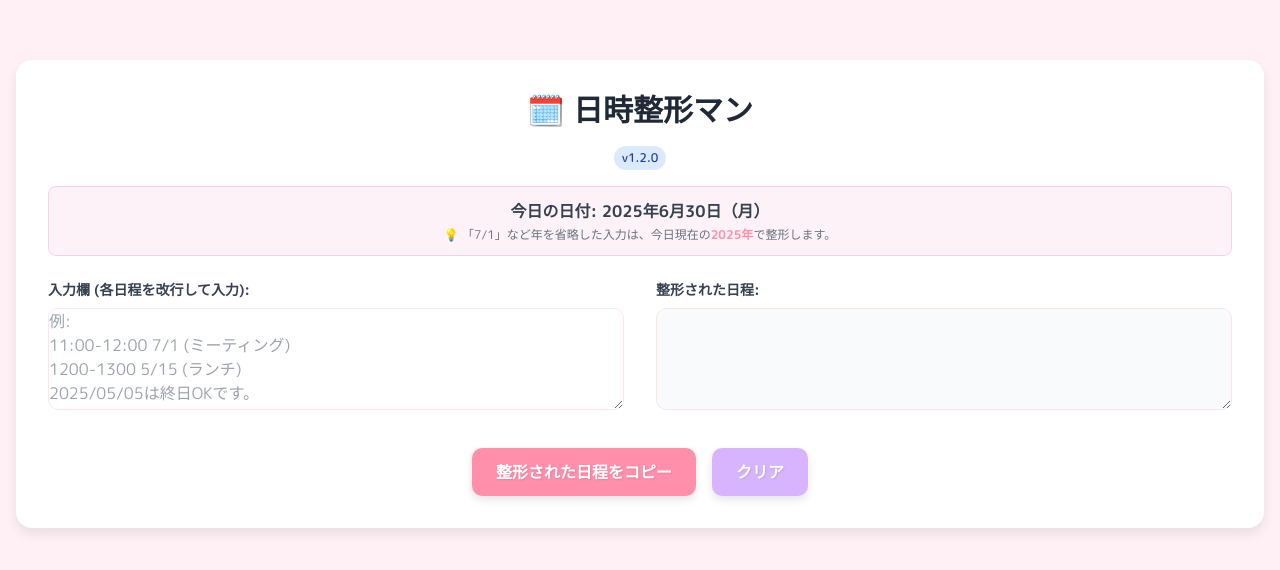
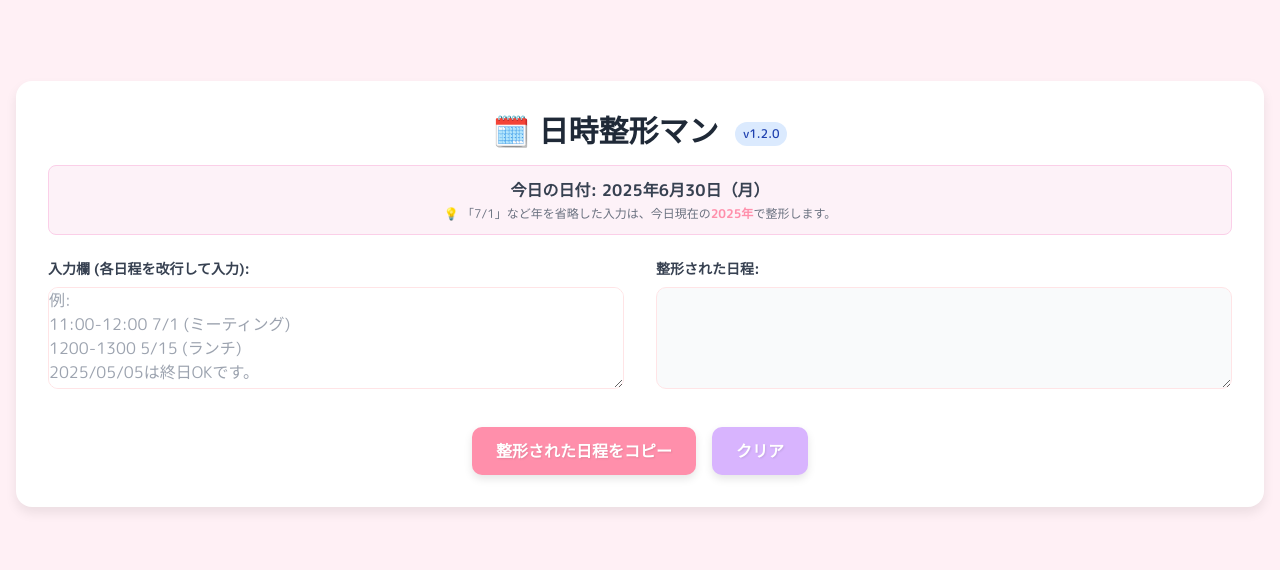
Before and after one commit to takeshiogata/datetimeparser, a plain HTML site: page index.html in a window 1280 px wide. Shown: the part 106-676 px from the top of the page. Drawn offline with nearby package versions, Linux system fonts and the light colour scheme.

Commit message:
feat: バージョン番号をタイトル右横に移動

```diff
--- a/index.html
+++ b/index.html
@@ -10,10 +10,10 @@
 </head>
 <body class="flex items-center justify-center min-h-screen p-4">
     <div class="container w-full">
-        <h1 class="text-3xl font-bold text-center text-gray-800 mb-4">🗓️ 日時整形マン</h1>
-        <div class="text-center mb-4">
-            <span id="versionInfo" class="inline-block bg-blue-100 text-blue-800 text-xs px-2 py-1 rounded-full font-medium"></span>
-        </div>
+        <h1 class="text-3xl font-bold text-center text-gray-800 mb-4">
+            🗓️ 日時整形マン
+            <span id="versionInfo" class="align-middle inline-block bg-blue-100 text-blue-800 text-xs px-2 py-1 rounded-full font-medium ml-2"></span>
+        </h1>
 
         <!-- 情報表示ボックス -->
         <div class="bg-pink-50 border border-pink-200 rounded-lg p-3 text-center mb-6">
```
